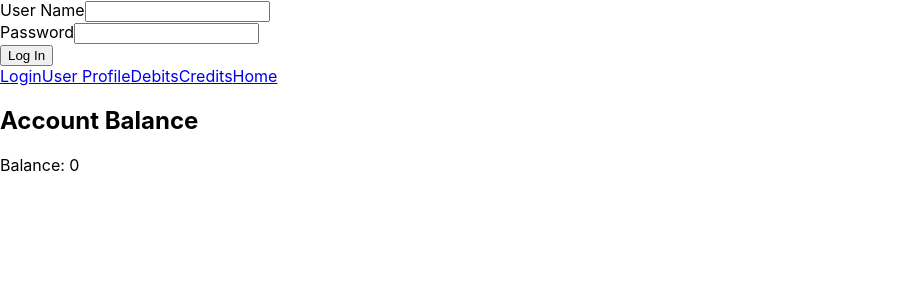
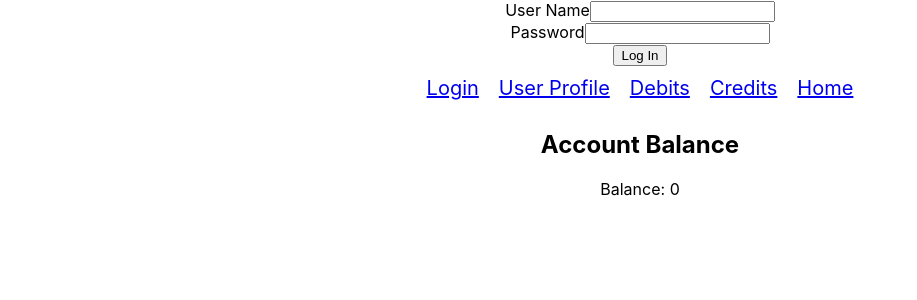
Before and after one commit to linda9009/bank-of-react, a React (Create React App) app: page /bank-of-react/Login in a window 1280 px wide. Shown: the top 300 px of the page, without its empty margins (0-917 px from the left). Built offline with nearby package versions, Linux system fonts and the light colour scheme; no server answers.

Commit message:
updated css

```diff
--- a/src/App.js
+++ b/src/App.js
@@ -6,6 +6,8 @@ import Debits from './components/Debits';
 import Credits from './components/Credits';
 import UserProfile from './components/UserProfile';
 import axios from "axios";
+import './App.css';
+
 
 class App extends Component {
 
--- a/src/index.css
+++ b/src/index.css
@@ -5,9 +5,17 @@ body {
     sans-serif;
   -webkit-font-smoothing: antialiased;
   -moz-osx-font-smoothing: grayscale;
+  text-align: center;
 }
 
 code {
   font-family: source-code-pro, Menlo, Monaco, Consolas, 'Courier New',
     monospace;
 }
+
+a {
+  padding: 10px 10px 10px 10px;
+  word-wrap: normal;
+  display: inline-block;
+  font-size: 20px;
+}
```
Also changed, not shown: src/App.css (line endings or trailing spaces), 19 other files (tests, documents, lock files or other folders).
